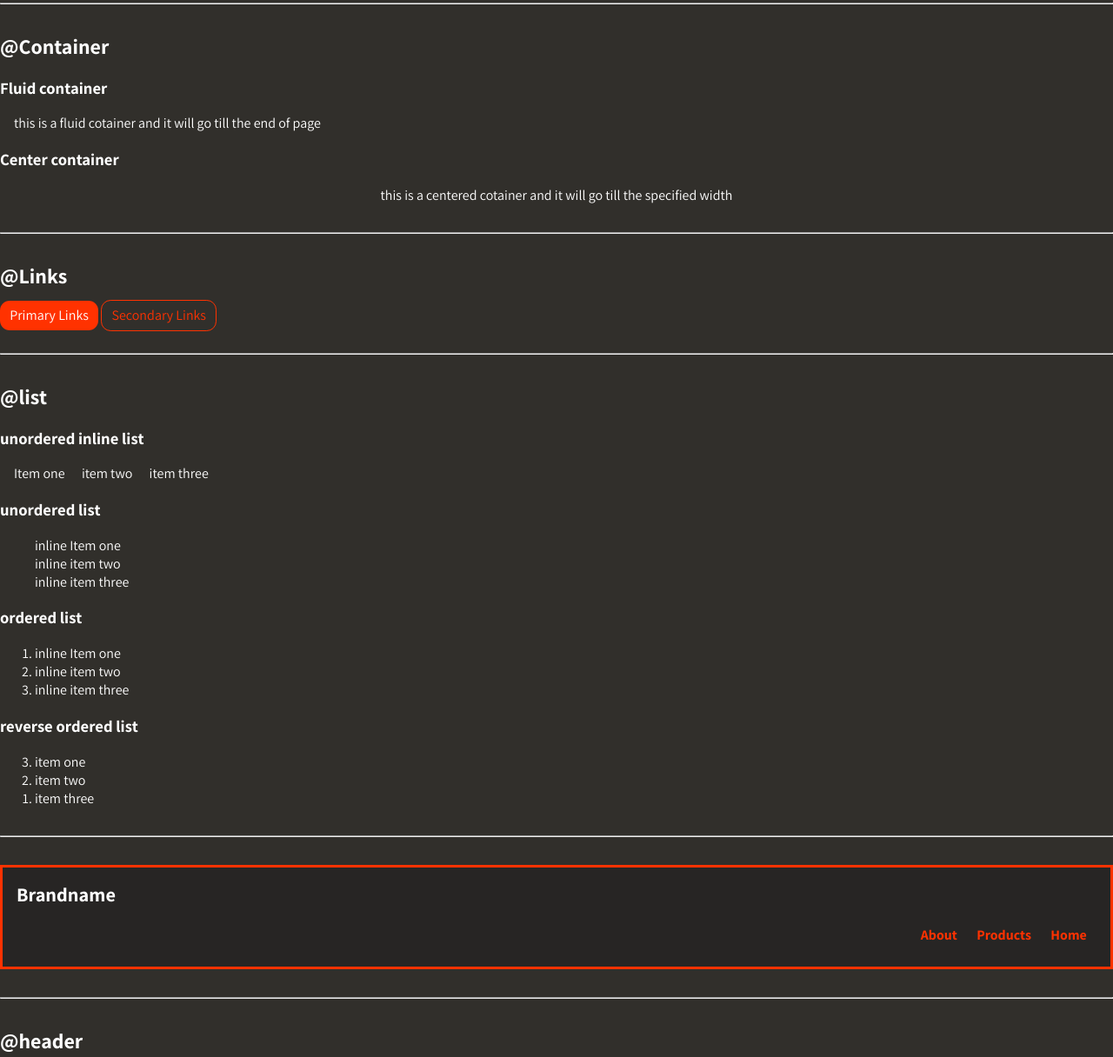
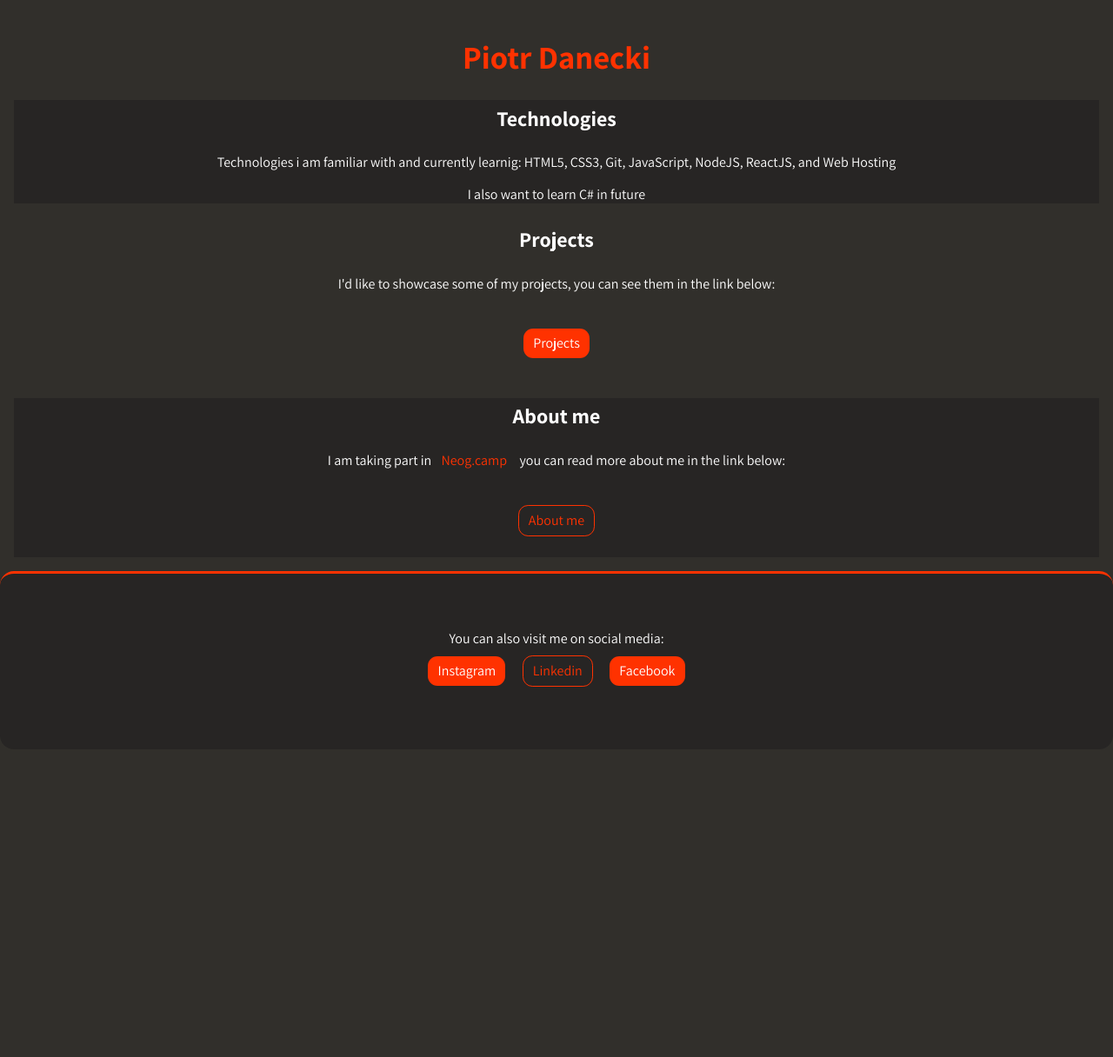
Before and after one commit to PiotrD94/neogcamp-leeson-3, a plain HTML site: page index.html in a window 1280 px wide. Shown: the part 465-1681 px from the top of the page at 87% size. After the commit the page ends 1327 px from the top, so only its background shows below. Drawn offline with Linux system fonts and the light colour scheme.

Commit message:
update
added main page, projects page and library for components

```diff
--- a/index.html
+++ b/index.html
@@ -1,123 +1,65 @@
 <!DOCTYPE html>
 <html lang="en">
-
 <head>
     <meta charset="UTF-8">
     <meta http-equiv="X-UA-Compatible" content="IE=edge">
     <meta name="viewport" content="width=device-width, initial-scale=1.0">
-    <title>Component Library</title>
-    <link href="styles.css" rel="stylesheet">
+    <title>home | Piotr Danecki</title>
+    <link href="/styles.css" rel="stylesheet">
 </head>
-
 <body>
-    <h1>Piotr Danecki component library</h1>
-    <p>I am atteednding neog.camp and i want to make library
-        which would make all my project look good an consistent</p>
-
-
-    <hr>
-    <h2>@typography</h2>
-
-    <h1>
-        <bold>This is biggest heading</bold>
-    </h1>
-    <h2>Second biggest</h2>
-    <p>Normal text. This is free flowing and will warp at the end like paragraph</p>
-    <p>This paragraph will have a <strong>Bold</strong> text</p>
-    <small>small text</small>
-    <hr>
-    <h2> @Container</h2>
-
-    <h3>Fluid container</h3>
-    <div class="container">this is a fluid cotainer and it will go till the end of page</div>
-
-    <h3>Center container</h3>
-    <div class="container container-center">this is a centered cotainer and it will go till the specified width</div>
-    <hr>
-    <h2>@Links</h2>
-    <a class="link primary-link" href="/"> Primary Links</a>
-    <a class="link secondary-link" href="/"> Secondary Links</a>
-    <hr>
-
-    <h2>@list</h2>
-
-    <h3>unordered inline list</h3>
-    <ul class="list list-non-bullet">
-        <li class="list-item-inline">Item one</li>
-        <li class="list-item-inline">item two</li>
-        <li class="list-item-inline">item three</li>
-    </ul>
-
-    <h3>unordered list</h3>
-    <ul class="list-non-bullet">
-        <li>inline Item one</li>
-        <li>inline item two</li>
-        <li>inline item three</li>
-    </ul>
-    <h3>ordered list</h3>
-    <ol>
-        <li>inline Item one</li>
-        <li>inline item two</li>
-        <li>inline item three</li>
-    </ol>
-
-    <h3> reverse ordered list</h3>
-    <ol reversed>
-        <li>item one</li>
-        <li>item two</li>
-        <li>item three</li>
-    </ol>
-    <hr>
-
     <nav class="navigation container">
-        <div class="nav-brand">Brandname</div>
+        <div class="nav-brand">Piotr Danecki</div>
         <ul calss="list-non-bullet nav-pills">
             <li class="list-item-inline">
-                <a class="link link-active" href="/">Home</a>
+                <a class="link link-active" href="/">About me</a>
             </li>
             <li class="list-item-inline">
-                <a class="link link-active" href="/">Products</a>
+                <a class="link link-active" href="/">Projects</a>
             </li>
-            <li class="list-item-inline"><a class="link link-active" href="/">About</a></li>
+            <li class="list-item-inline"><a class="link link-active" href="/">Home</a></li>
         </ul>
     </nav>
-    <hr>
-    <h2>@header</h2>
+
     <header calss="hero">
         <img class="hero-img" src="images/hero.svg" />
 
-        <h1 class="hero-heading">heading inside hero</h1>
+        <h1 class="hero-heading">Piotr Danecki</h1>
     </header>
-    <hr>
-    <h2>@Sections</h2>
+
+
+
         <div class="container container-center">
 
+
+
+            <section class="section ow">
+                <h1>Technologies</h1>
+                <p>Technologies i am familiar with and currently learnig: HTML5, CSS3, Git, JavaScript, NodeJS, ReactJS, and Web Hosting</p>
+                <p>I also want to learn C# in future</p>
+            </section>
+
             <section class="section">
-            <h1>Grey section section</h1>
-            <p>white background</p>
+                <h1>Projects</h1>
+                <p>I'd like to showcase some of my projects, you can see them in the link below:</p>
+                <p class="hero"><a class="link primary-link" target="_blank" href="/projects.html"> Projects</a></p>
             </section>
 
             <section class="section ow">
-            <h1> OFF White section section</h1>
-            <p> darker Grey background</p>
+                <h1> About me</h1>
+                <p>I am taking part in<a class="link" href="https://neog.camp/" target="_blank">Neog.camp</a> you can read more about me in the link below: </p>
+               <p class="hero"> <a class="link secondary-link " href="/about-me.html" target="_blank"> About me</a></p>
             </section>
         </div>
-    <hr>
 
-    <h2>@footer</h2>
+
         <footer class="footer">
-        <div class="footer-header">some small heading inside footer</div>
+            <div class="footer-header">You can also visit me on social media:</div>
             <ul class="social-links">
-            <li class="list-item-inline"><a class="link primary-link " href="/">socialone</a></li>
-            <li class="list-item-inline"><a class="link secondary-link " href="/">socialtwo</a></li>
-            <li class="list-item-inline"><a class="link primary-link " href="/">socialthree</a></li>
+                <li class="list-item-inline"><a class="link primary-link " href="/">Instagram</a></li>
+                <li class="list-item-inline"><a class="link secondary-link " href="/">Linkedin</a></li>
+                <li class="list-item-inline"><a class="link primary-link " href="/">Facebook</a></li>
             </ul>
         </footer>
-    <hr>
-
-
-
-
 </body>
-
 </html>
--- a/styles.css
+++ b/styles.css
@@ -38,18 +38,22 @@ hr {
 .link {
     text-decoration: none;
     padding: 0.4rem 0.7rem;
+    color: var(--primary-color);
 }
 
 .primary-link {
     background-color: var(--primary-color);
+
     color: white;
     border-radius: 0.7rem
 }
 
 .secondary-link {
+
     color: var(--primary-color);
     border-radius: 0.7rem;
     border: 1px solid var(--primary-color);
+    ;
 }
 
 /** list **/
@@ -74,6 +78,7 @@ hr {
     color: white;
     border: 3px solid var(--primary-color);
     padding: 1rem;
+    border-radius: 1rem;
 
 }
 
@@ -91,7 +96,7 @@ hr {
     font-weight: bold;
 }
 
-.unordered {}
+
 
 .navigation .nav-pills {
     color: white;
@@ -117,24 +122,29 @@ hr {
 }
 
 /** section **/
-.section {}
+
 
 .section h1 {
     text-align: center;
-    padding: 1rem;
-    ;
+    padding: 0.3rem;
 }
 
 .ow {
+    background-size: 2rem;
     background-color: var(--darker-background-color);
+
 }
 
 /* footer */
 .footer {
-    padding: 2rem;
+    width: auto;
+    border-bottom: auto;
+    text-align: center;
     background-color: var(--darker-background-color);
-    text-align: center;
-    border-radius: 1rem
+    color: white;
+    border-top: 3px solid var(--primary-color);
+    padding: 4rem;
+    border-radius: 1rem;
 }
 
 .footer ul {
```
Also changed, not shown: about-me.html (added, +13 -0 lines), library/components.html (added, +124 -0 lines), projects.html (added, +13 -0 lines). Lines whose indentation alone changed are shown as unchanged.
